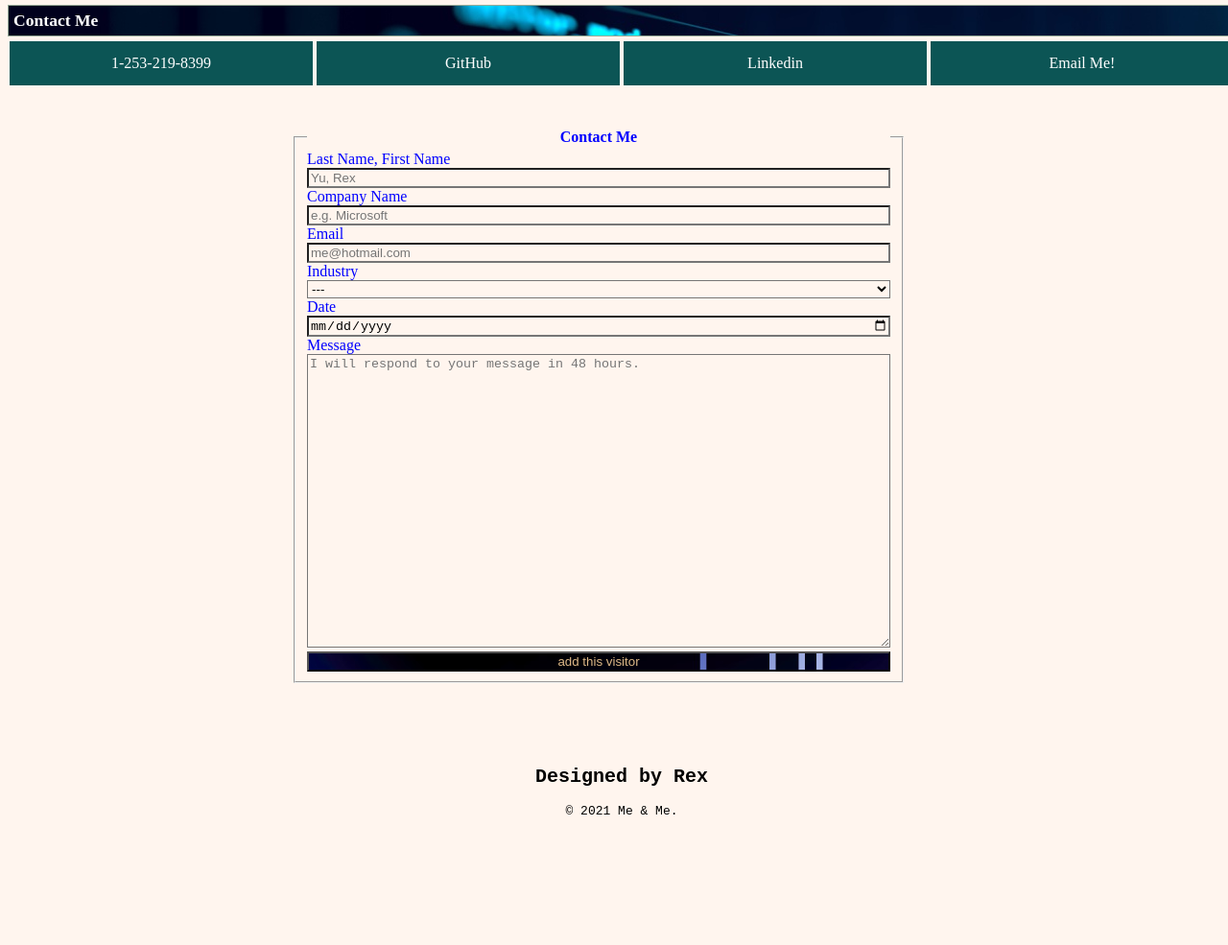
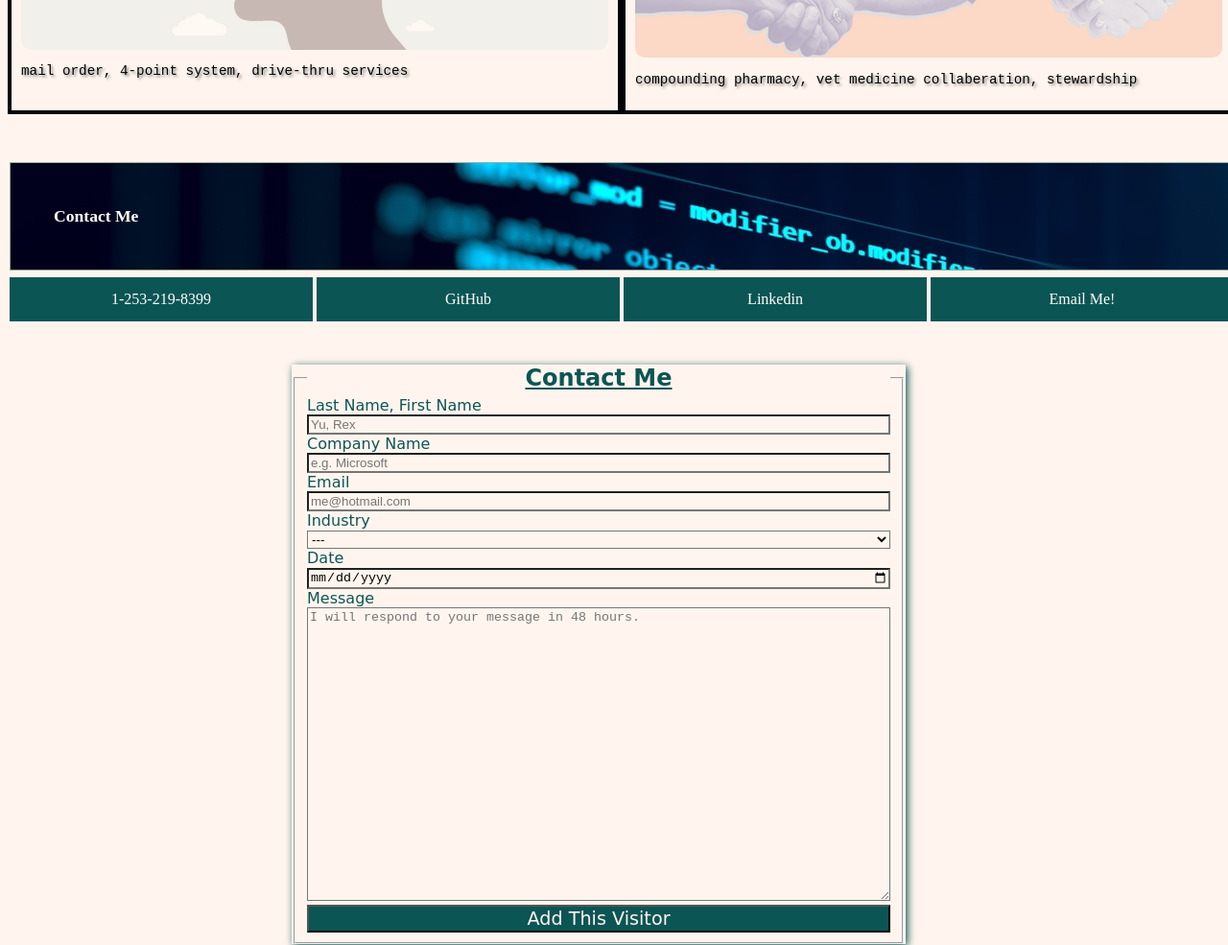
Before and after one commit to yu19910513/homework02, a plain HTML site: page homework02.html in a window 1280 px wide. Shown: the part 2320-3305 px from the top of the page at 96% size. Before the commit the page ends 3224 px from the top, so only its background shows below. Drawn offline with Linux system fonts and the light colour scheme.

Commit message:
final version

```diff
--- a/homework02.html
+++ b/homework02.html
@@ -109,7 +109,7 @@
       <textarea name="about you" id="about" cols="20" rows="20" placeholder="I will respond to your message in 48 hours."></textarea>
     </div>
     <div>
-      <button type="submit">add this visitor</button>
+      <button type="submit">Add This Visitor</button>
     </div>
   </fieldset>
 </form>
--- a/stylesheet.css
+++ b/stylesheet.css
@@ -4,6 +4,10 @@ width: 100%;
 background-color:#fff5ee;
 }
 
+:root {
+  --green: rgb(12, 85, 85);
+  --main: #fff5ee
+}
 h5 {
     font-size: 120%;
     font-family: Georgia, 'Times New Roman', Times, serif;
@@ -15,8 +19,8 @@ h5 {
 h3 {
     width:auto;
     border: 1px solid rgb(151, 170, 151);
-    padding: 5px;
-    margin: 0px;
+    padding: 45px;
+    margin: 2px;
     background-image: url(./assest/coding.jpeg);
     text-align: left;
     color: white;
@@ -231,10 +235,14 @@ box-sizing: border-box;
   position: relative;
   display: flex;
   left: 20%;
-  color: blue;
+  color:var(--green);
+  font-family: cursive;
+  box-shadow: 2px 2px 8px var(--green);
 }
 #TITLE {
 text-align: center;
+text-decoration: underline;
+font-size: x-large;
 }
 
 footer {
@@ -244,8 +252,10 @@ footer {
   text-align: center;
 }
 form button {
-color: burlywood;
-background-image: url(./assest/informatics.jpeg);
+color: var(--main);
+background-color: var(--green);
+font-family: cursive;
+font-size: 120%;
 }
 footer h2 {
   font-size: 20px;
```
